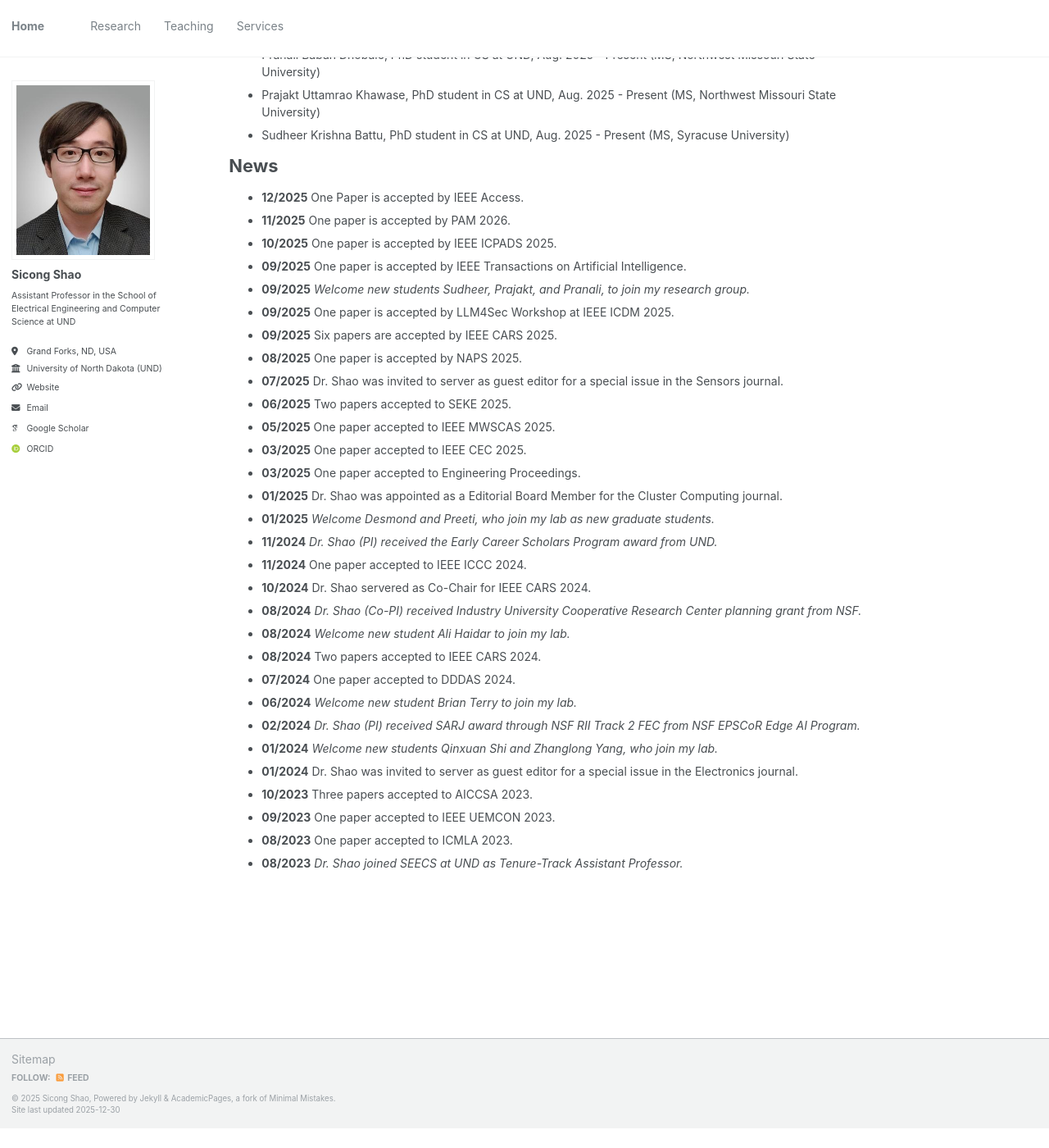
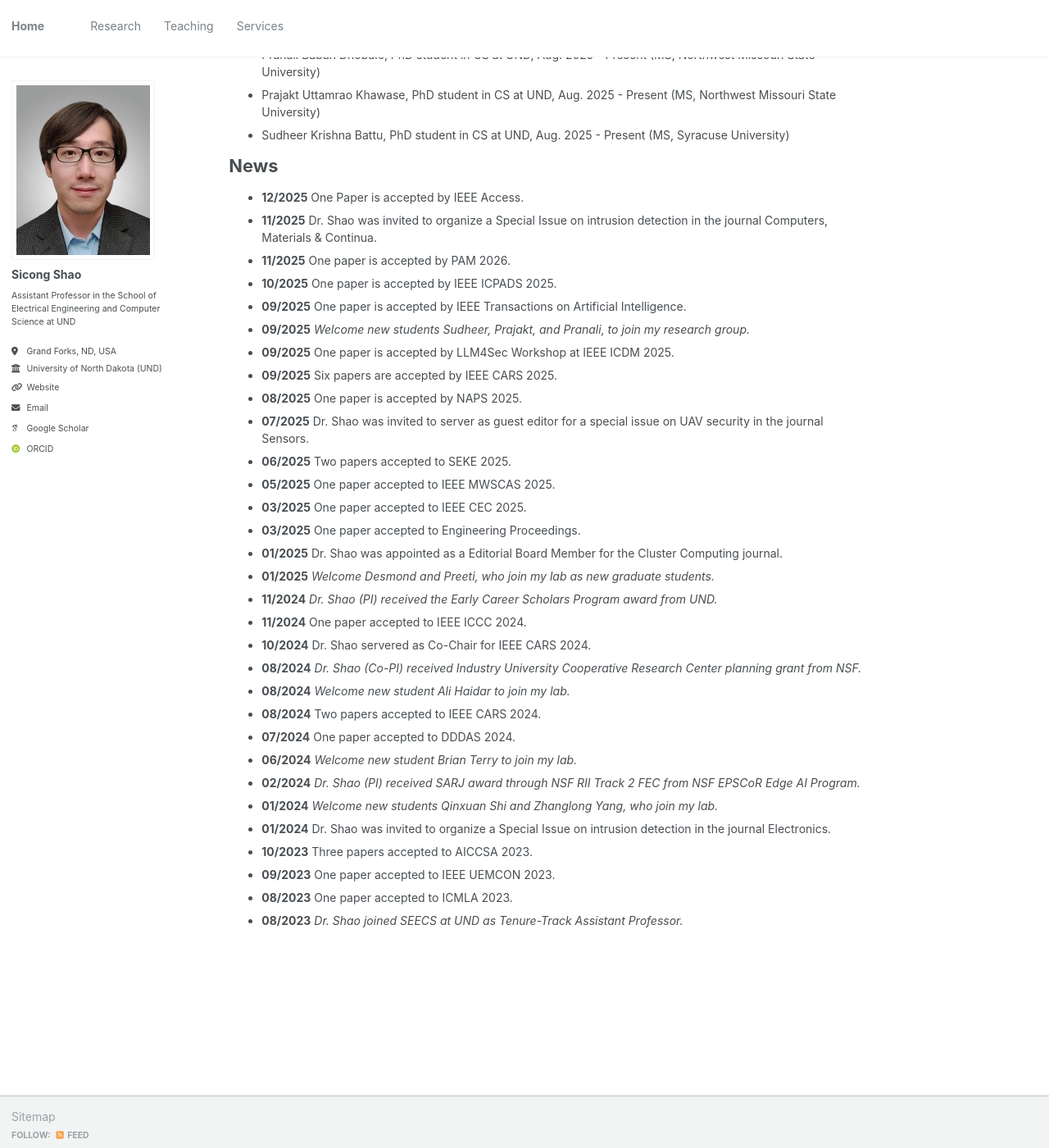
Before and after one commit to sicongshao/sicongshao.github.io, a Jekyll site: the page built from _pages/about.md, in a window 1280 px wide and 1400 px high, scrolled down 529 px. Shown: the whole window at 82% size. Built offline with Jekyll 4.4.1, drawn with Linux system fonts in a browser that asks for light colours; some web fonts are replaced; before the commit the page ends 1905 px from its top, so only the background shows below that.

Commit message:
first commit

```diff
--- a/_pages/about.md
+++ b/_pages/about.md
@@ -33,6 +33,7 @@ Students
 News
 ======
 * **12/2025** One Paper is accepted by IEEE Access.
+* **11/2025** Dr. Shao was invited to organize a Special Issue on intrusion detection in the journal Computers, Materials & Continua.
 * **11/2025** One paper is accepted by PAM 2026.
 * **10/2025** One paper is accepted by IEEE ICPADS 2025.
 * **09/2025** One paper is accepted by IEEE Transactions on Artificial Intelligence.
@@ -40,7 +41,7 @@ News
 * **09/2025** One paper is accepted by LLM4Sec Workshop at IEEE ICDM 2025.
 * **09/2025** Six papers are accepted by IEEE CARS 2025.
 * **08/2025** One paper is accepted by NAPS 2025.
-* **07/2025** Dr. Shao was invited to server as guest editor for a special issue in the Sensors journal.
+* **07/2025** Dr. Shao was invited to server as guest editor for a special issue on UAV security in the journal Sensors.
 * **06/2025** Two papers accepted to SEKE 2025.
 * **05/2025** One paper accepted to IEEE MWSCAS 2025.
 * **03/2025** One paper accepted to IEEE CEC 2025.
@@ -58,7 +59,7 @@ News
 * **06/2024** *Welcome new student Brian Terry to join my lab.*
 * **02/2024** *Dr. Shao (PI) received SARJ award through NSF RII Track 2 FEC from NSF EPSCoR Edge AI Program.*
 * **01/2024** *Welcome new students Qinxuan Shi and Zhanglong Yang, who join my lab.*
-* **01/2024** Dr. Shao was invited to server as guest editor for a special issue in the Electronics journal.
+* **01/2024** Dr. Shao was invited to organize a Special Issue on intrusion detection in the journal Electronics.
 * **10/2023** Three papers accepted to AICCSA 2023.
 * **09/2023** One paper accepted to IEEE UEMCON 2023.
 * **08/2023** One paper accepted to ICMLA 2023.
```
